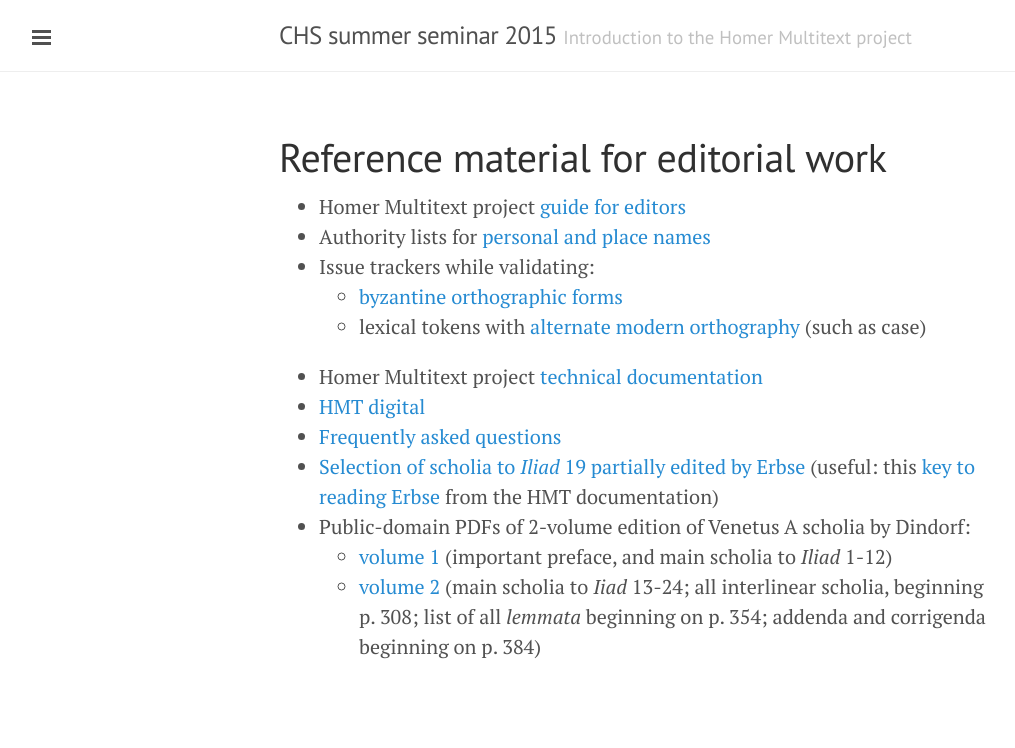
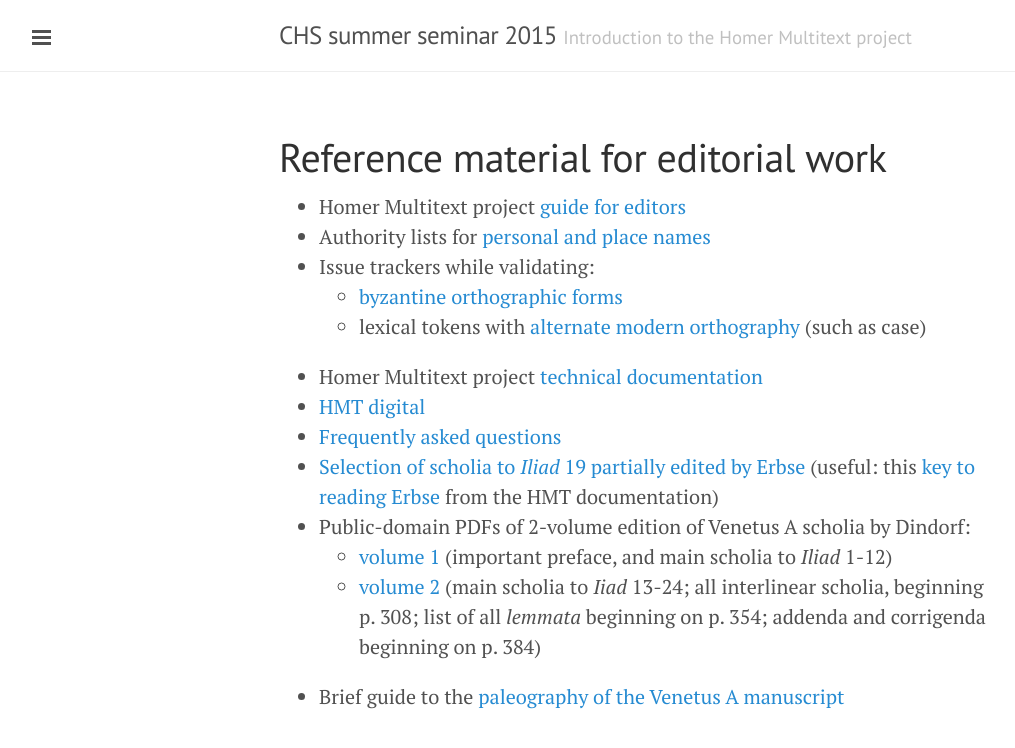
Before and after one commit to homermultitext/summerseminar2015, a Jekyll site: the page built from references.md, in a window 1280 px wide. Shown: the top 748 px of the page, without its empty margins (1-1016 px from the left). Built offline with Jekyll 4.4.1, drawn with Linux system fonts in a browser that asks for light colours.

Commit message:
Add palguide

```diff
--- a/references.md
+++ b/references.md
@@ -17,3 +17,4 @@
 - Public-domain PDFs of 2-volume edition of Venetus A scholia by Dindorf:
     - [volume 1](http://www.homermultitext.org/pd-pdfs/Dindorfius1875a.pdf) (important preface, and main scholia to *Iliad* 1-12)
     - [volume 2](http://www.homermultitext.org/pd-pdfs/Dindorfius1875b.pdf) (main scholia to *Iiad* 13-24;  all interlinear scholia, beginning p. 308;  list of all *lemmata* beginning on p. 354; addenda and corrigenda beginning on p. 384)
+- Brief guide to the [paleography of the Venetus A manuscript](../palguide.pdf)
```
